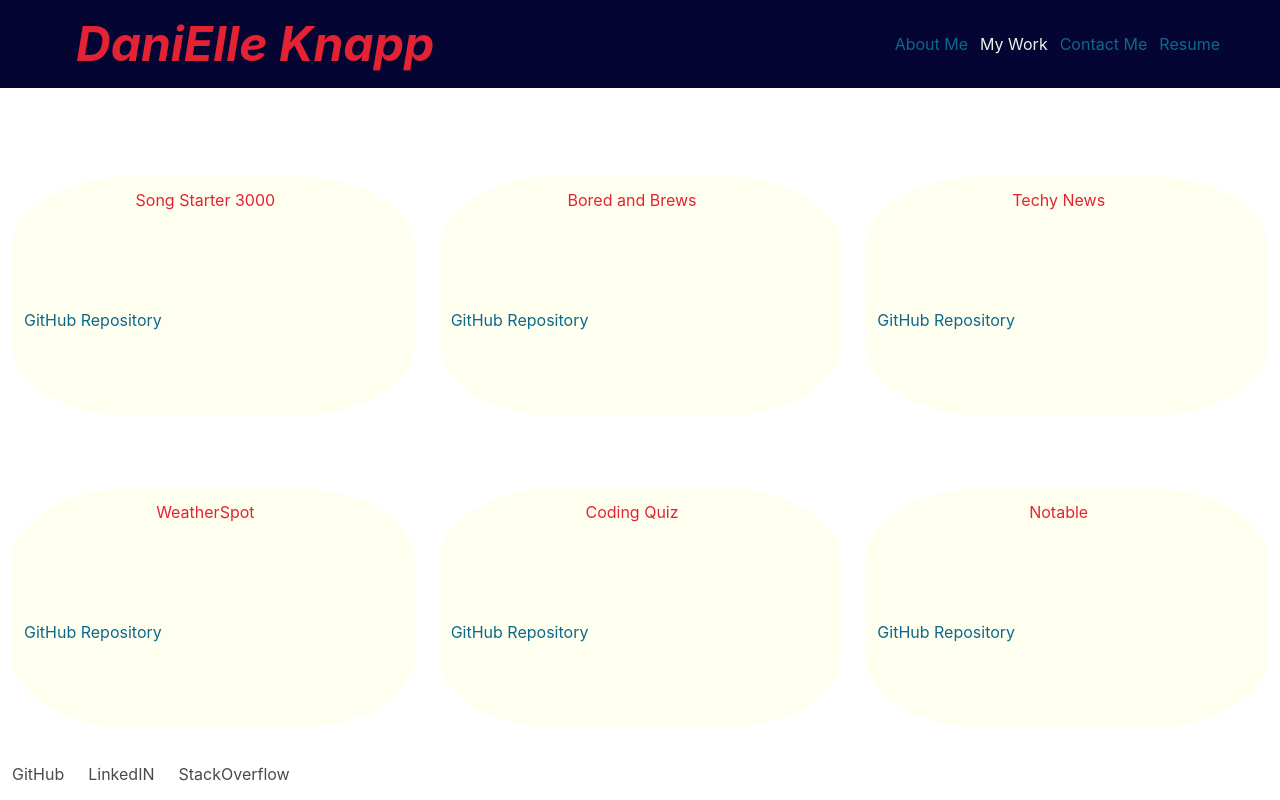
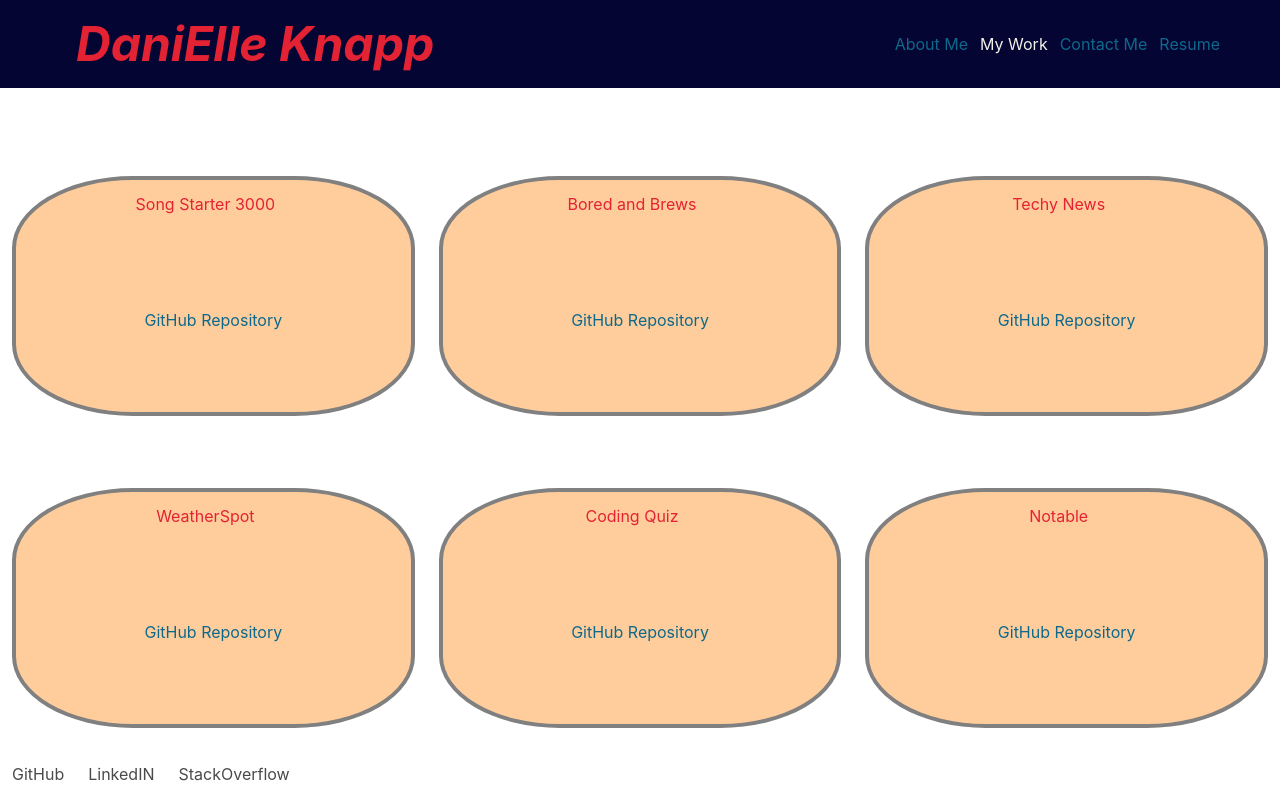
Before and after one commit to dmknapp2385/about-me, a React (Create React App) app: page / in a window 1280 px wide. Both pictures are taken after a click on the item "My Work". Built offline with nearby package versions, Linux system fonts and the light colour scheme.

Commit message:
updated work styling added footer links

```diff
--- a/src/Components/Footer/index.js
+++ b/src/Components/Footer/index.js
@@ -4,13 +4,13 @@ function Footer() {
     return (
         <div className="navbar is-fixed-bottom">
             <div className="navbar-center level">
-                <a href="" className="navbar-item">
+                <a href="https://github.com/dmknapp2385" target='_blank' className="navbar-item">
                     GitHub
                 </a>
-                <a href="" className="navbar-item">
+                <a href="https://www.linkedin.com/in/elleknapp/" target='_blank' className="navbar-item">
                     LinkedIN
                 </a>
-                <a href="" className="navbar-item">
+                <a href="https://stackoverflow.com/users/story/16997161?newreg=1fc8c421632144599c78d79a65a697e2" target='_blank' className="navbar-item">
                     StackOverflow
                 </a>
             </div>
--- a/src/Components/Works/index.js
+++ b/src/Components/Works/index.js
@@ -59,22 +59,21 @@ function Works () {
         <div className="is-9 pt-13">
             <div className="tile is-ancestor mx-auto">
                     {worksArray1.map((work)=>(
-                        <div className="tile is-parent is-vertical m-3" style={{backgroundColor:
-                        'ivory', border:'black',  height: '30vh', width: '25vw', borderRadius: '30%'}} key={getKey(work.name)}>
+                        <div className="tile is-parent is-vertical m-3" style={{backgroundColor: '#FFCD9B', border:'solid .3rem grey', height: '30vh', width: '25vw', borderRadius: '30%'}} key={getKey(work.name)}>
                             <a className="tile pr-4 is-child" href={work.url} target='_blank'>
                                 <h1 className="quad has-text-centered">{work.name}</h1>
                             </a>
-                            <a className="primary tile is-child" href={work.github} target='_blank'>GitHub Repository</a>
+                            <a className="primary has-text-centered tile is-child" href={work.github} target='_blank'>GitHub Repository</a>
                         </div>
                     ))}
             </div>
             <div className="tile is-ancestor mx-auto pt-6">
                     {worksArray2.map((work)=>(
-                        <div className="tile is-parent is-vertical m-3" style={{backgroundColor: 'ivory', border:'black', height: '30vh', width: '25vw', borderRadius: '30%'}} key={getKey(work.name)}>
+                        <div className="tile is-parent is-vertical m-3" style={{backgroundColor: '#FFCD9B', border:'solid .3rem grey', height: '30vh', width: '25vw', borderRadius: '30%'}} key={getKey(work.name)}>
                             <a className="tile pr-4 is-child" href={work.url} target='_blank'>
                                 <h1 className="quad has-text-centered">{work.name}</h1>
                             </a>
-                            <a className="primary tile is-child" href={work.github} target='_blank'>GitHub Repository</a>
+                            <a className="primary has-text-centered tile is-child" href={work.github} target='_blank'>GitHub Repository</a>
                         </div>
                     ))}
             </div>
```
